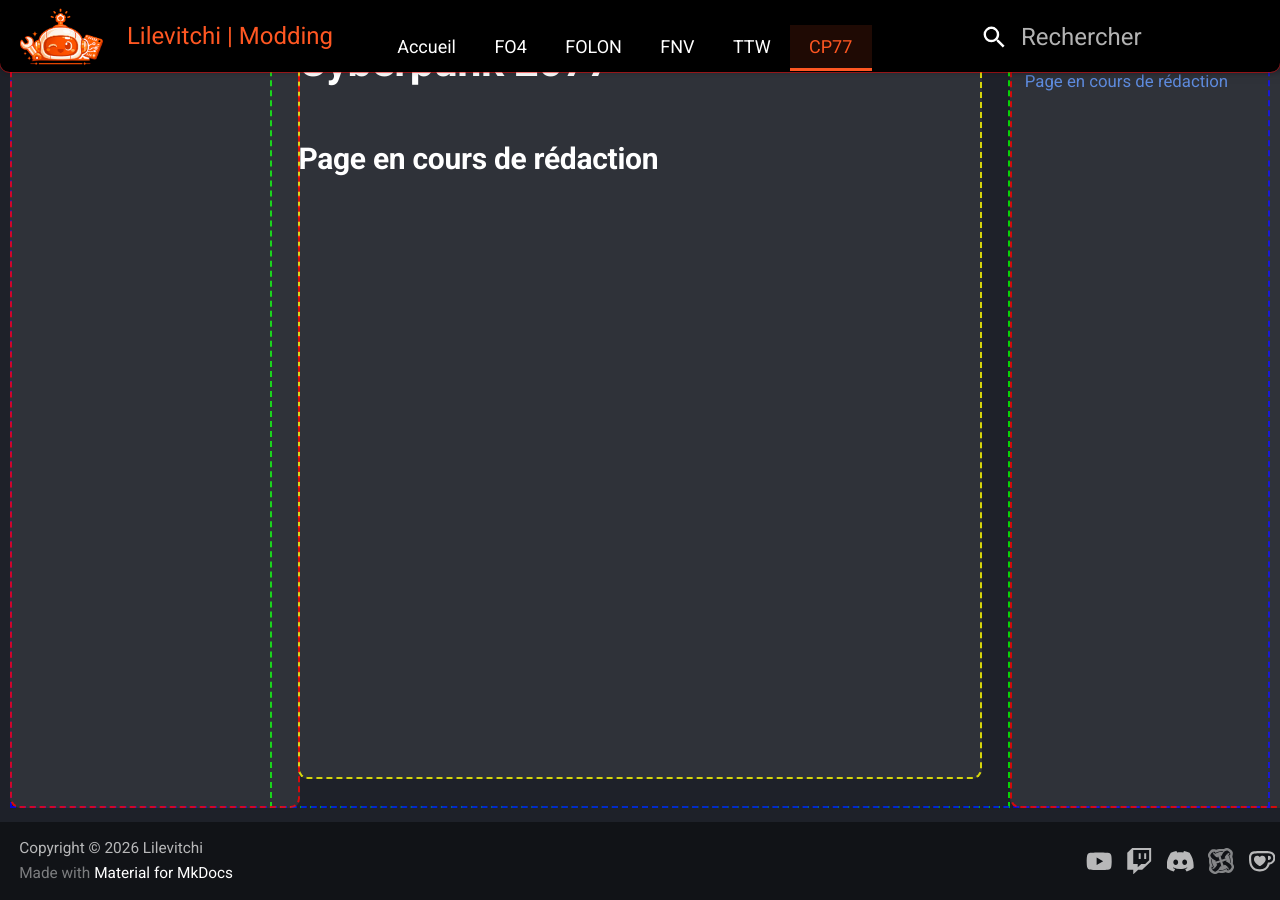
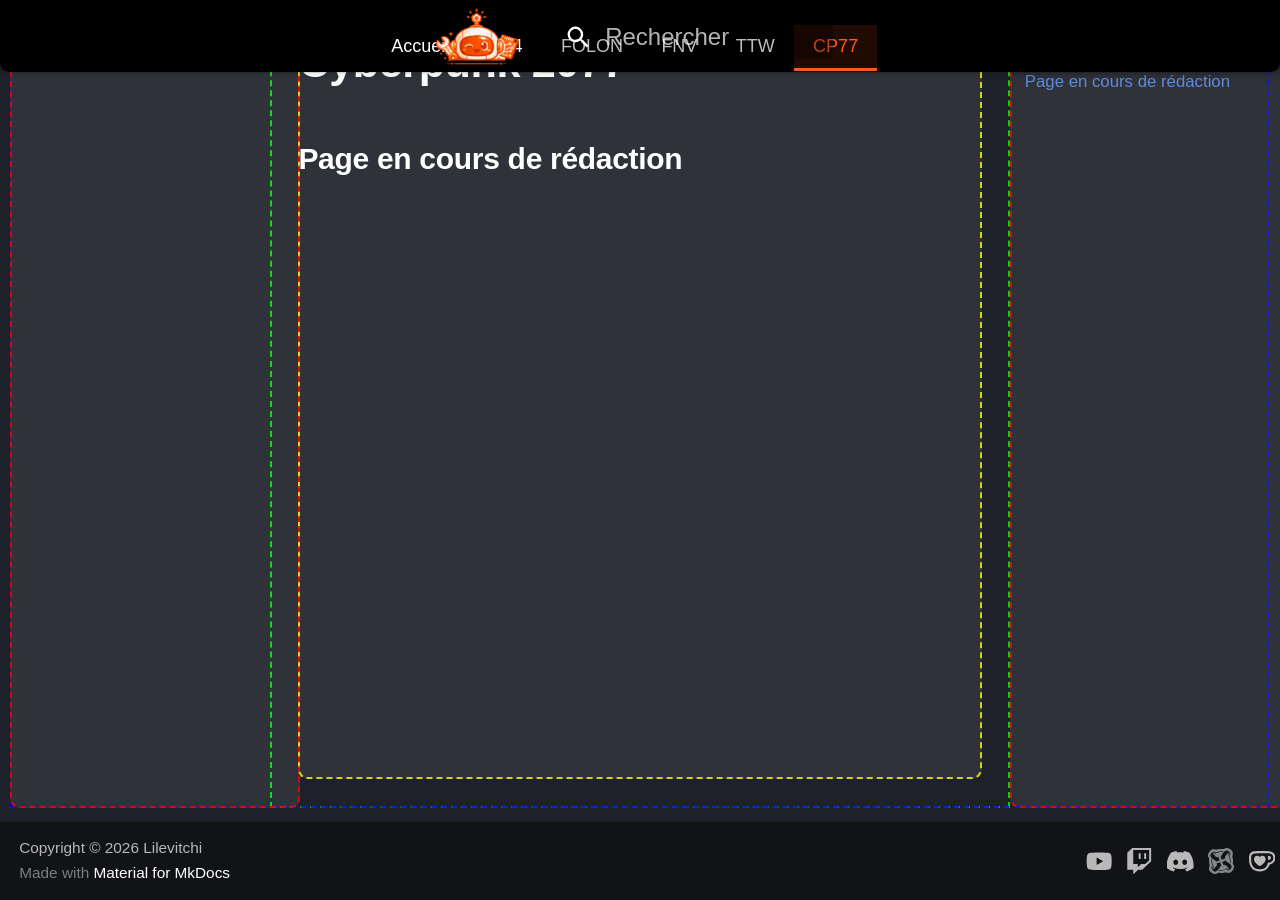
Before and after one commit to Lilevitchi/lilevitchi.github.io, an MkDocs documentation site: the page built from docs/cyberpunk/index.md, in a window 1280 px wide. Built offline with MkDocs 1.6.1 and Material for MkDocs 9.7.7, drawn with Linux system fonts in a browser that asks for light colours.

Commit message:
Update extra.css

```diff
--- a/docs/stylesheets/extra.css
+++ b/docs/stylesheets/extra.css
@@ -7,6 +7,9 @@
    ==============================*/
 
 :root {
+
+  /* ---------- Fonts ---------- */
+  --font-main: "Arial", "Helvetica", sans-serif;
 
   /* ---------- Brand / Accent ---------- */
   --accent: #ff5722;
@@ -71,6 +74,10 @@
   font-size: 24px !important;
 }
 
+body, input, .md-header, .md-nav, .md-content, .md-footer {
+    font-family: var(--font-main) !important;
+}
+
 /* ==============================
    1. HEADER & BANNIÈRE
    ==============================*/
@@ -82,7 +89,7 @@
   border-bottom-left-radius: var(--radius-sm);
   border-bottom-right-radius: var(--radius-sm);
   height: var(--header-height);
-  outline: 1px solid rgba(255, 0, 0, 0.5);
+  outline: 1px solid rgba(0, 0, 0, 0.1);
   box-shadow: 0 2px 4px 0 rgba(0, 0, 0, 0.13);
   border: 1px solid transparent;
   width: 100%;
@@ -93,27 +100,10 @@
   font-size: inherit;
 }
 
-/*.progress-container {
-  width: 100%;
-  height: 3.2rem;
-  background-color: #6e6e6e;
-  border-bottom-left-radius: 8px;
-  border-bottom-right-radius: 8px;
-  position: fixed;
-}
-
-.progress-bar {
-  height: 5.2em;
-  width: 0%;
-  background-color: #71e075;
-  border-bottom-left-radius: 8px;
-  border-bottom-right-radius: 8px;
-}*/
-
 /* Contenu interne du header */
 [data-md-color-scheme] .md-header__inner {
-  display: flex;
-  width: 100%;
+  /*display: flex;
+  width: 100%;*/
   height: var(--header-height);
 }
 
```
